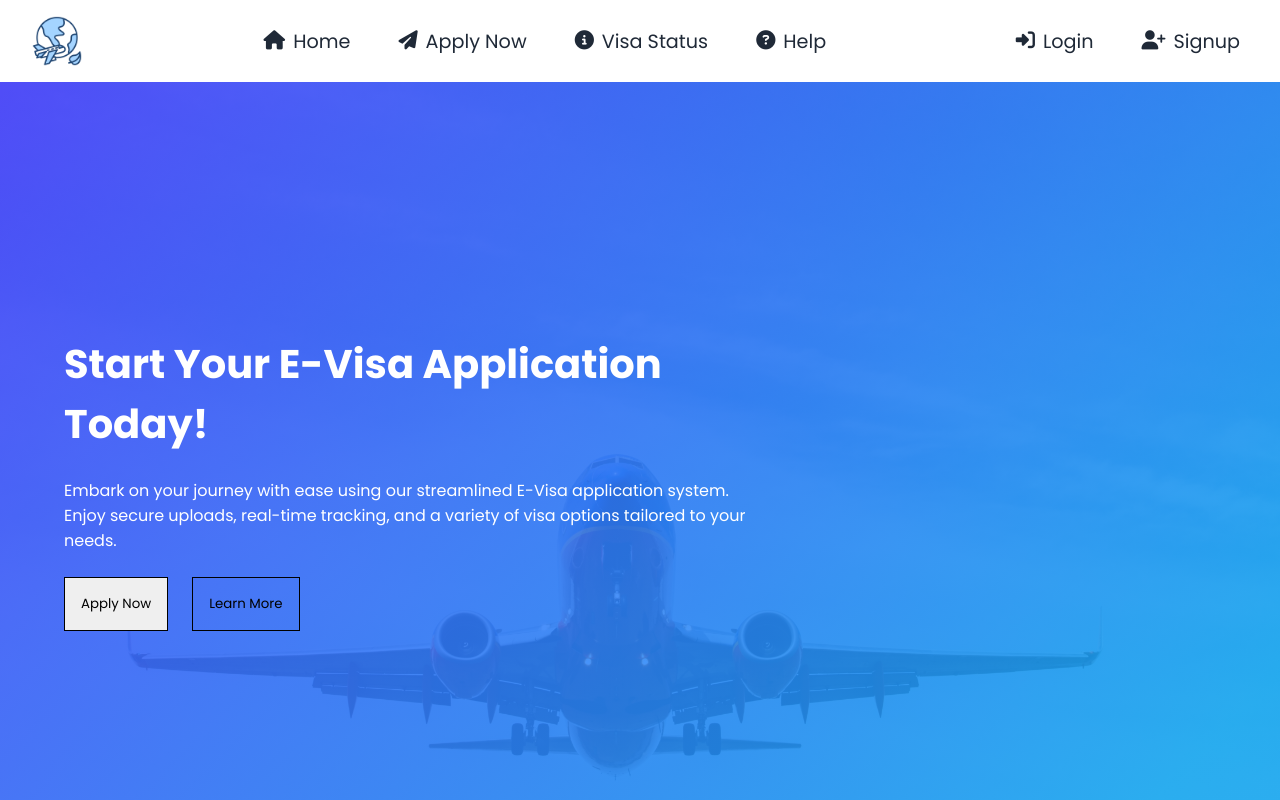
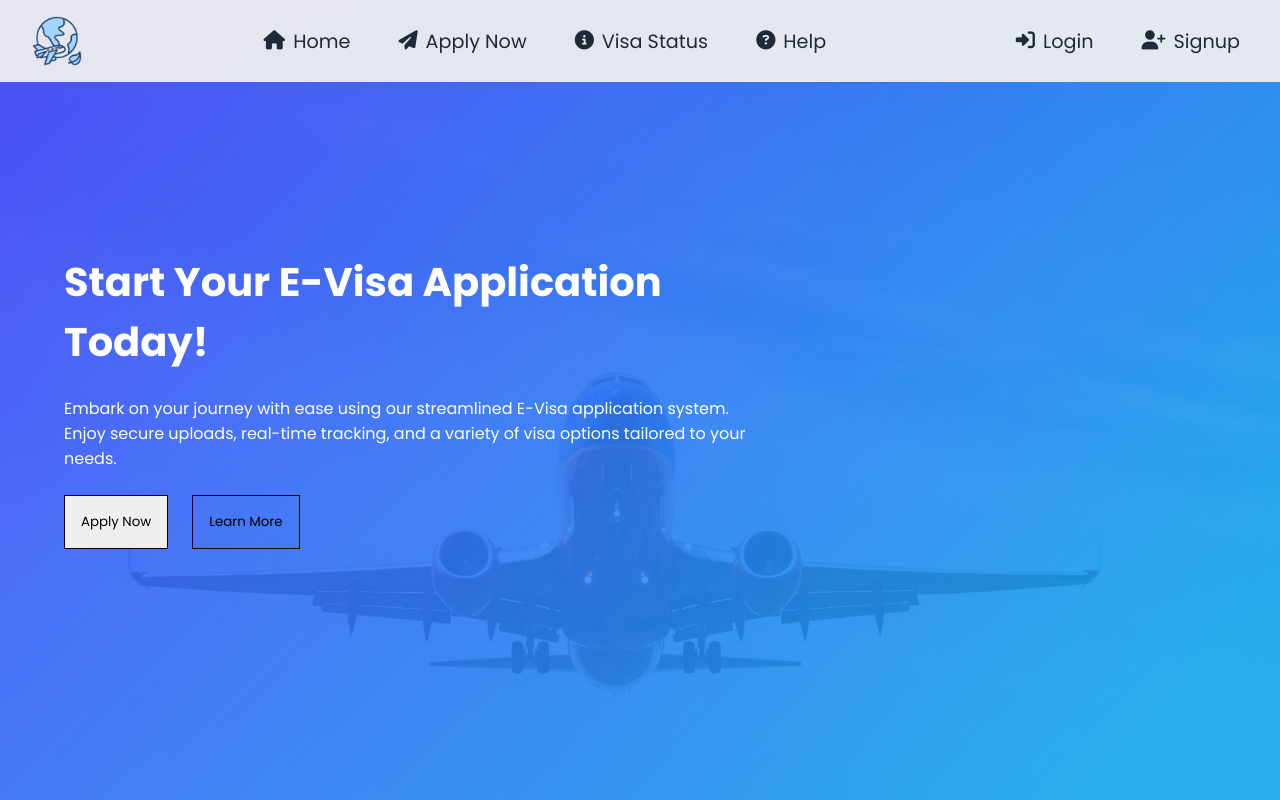
Before and after one commit to Dulneth210229/E-Visa-Platform, a React (Create React App) app in the folder frontend/: page / in a window 1280 px wide. Shown: the top 800 px of the page. Built offline with nearby package versions, Linux system fonts and the light colour scheme.

Commit message:
change the color of navigation bar

```diff
--- a/frontend/src/Components/Navigation/Nav.css
+++ b/frontend/src/Components/Navigation/Nav.css
@@ -20,8 +20,9 @@
 
 .navbar {
   width: 100%;
+  position: fixed;
   padding: 1rem 2rem;
-  background-color: rgba(255, 255, 255, 0.95);
+  background-color: rgba(239, 239, 239, 0.95);
   z-index: 1000;
 }
 
--- a/frontend/src/Pages/Home/Home.css
+++ b/frontend/src/Pages/Home/Home.css
@@ -48,7 +48,7 @@
 }
 .apply-btn {
   display: inline-block;
-  background-color: white 95%;
+  background-color: white 100%;
   padding: 1rem;
   border: 1px solid black;
   transition: all 0.3s ease;
```
